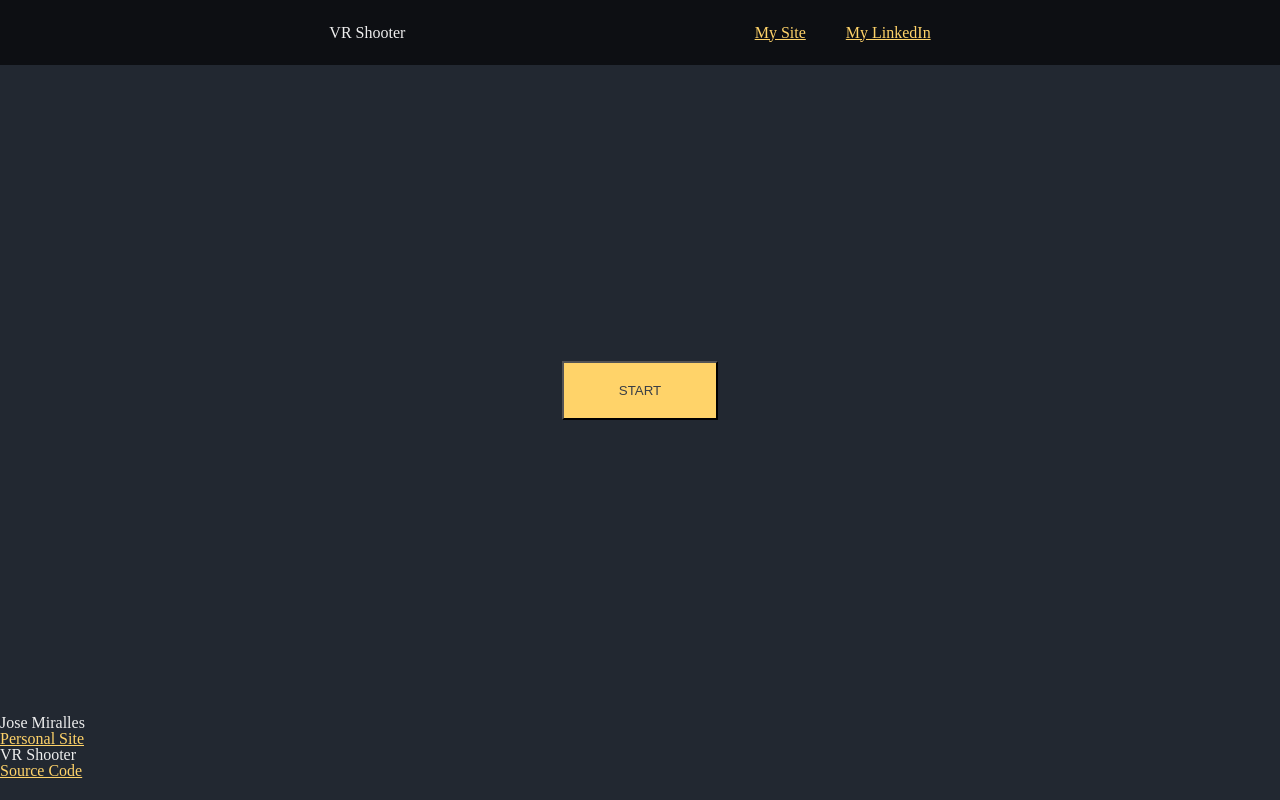
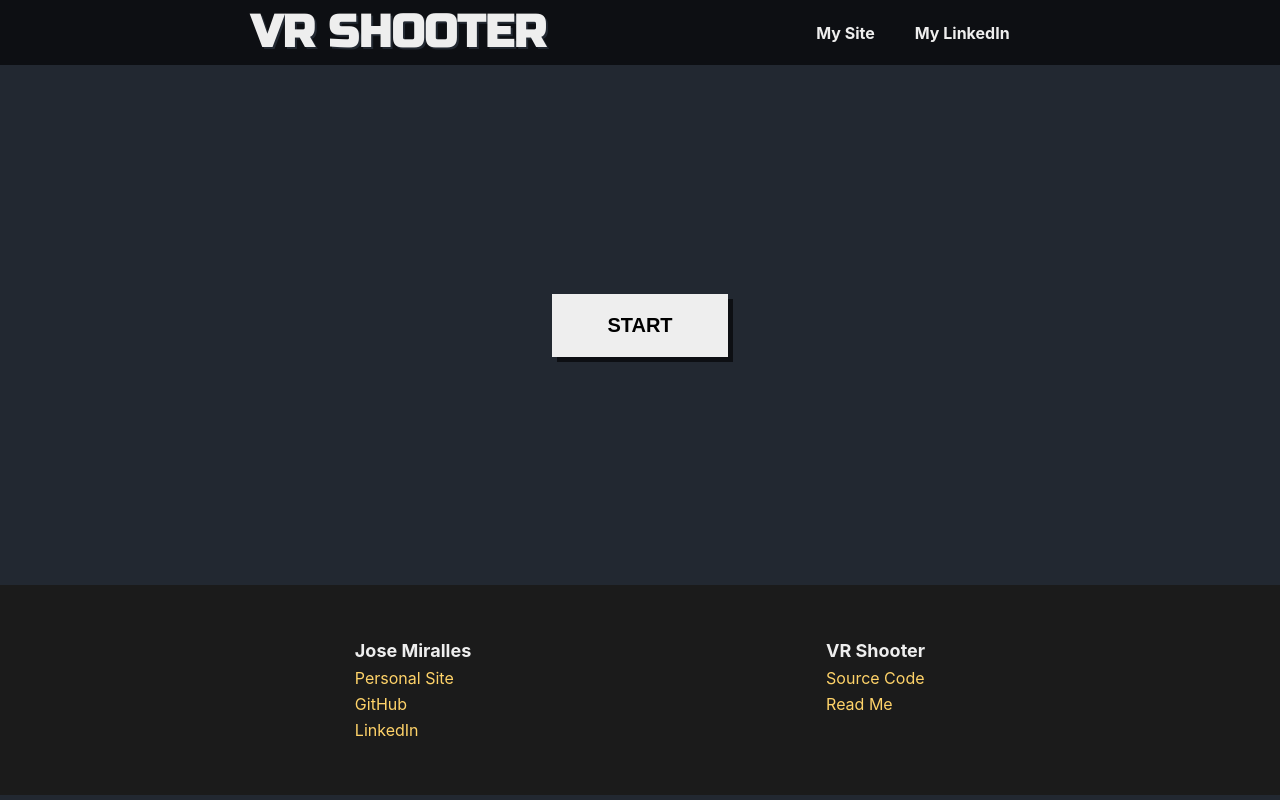
Before and after one commit to JoseMiralles/Chaos-VR, a website built with webpack: page index.html in a window 1280 px wide. Built offline with nearby package versions, Linux system fonts and the light colour scheme.

Commit message:
Added initial styling

```diff
--- a/index.html
+++ b/index.html
@@ -38,17 +38,20 @@
     </section>
 
     <footer>
-        <ul>
+        <ul id="main-list">
             <li>
                 <ul>
                     <li>Jose Miralles</li>
                     <li><a href="http://josemiralles.github.io/">Personal Site</a></li>
+                    <li><a href="https://github.com/JoseMiralles">GitHub</a></li>
+                    <li><a href="https://www.linkedin.com/in/josemiralles/">LinkedIn</a></li>
                 </ul>
             </li>
             <li>
                 <ul>
                     <li>VR Shooter</li>
                     <li><a href="https://github.com/JoseMiralles/VR-Shooter">Source Code</a></li>
+                    <li><a href="https://github.com/JoseMiralles/VR-Shooter#vr-shooter">Read Me</a></li>
                 </ul>
             </li>
         </ul>
--- a/src/styles/colors.scss
+++ b/src/styles/colors.scss
@@ -1,6 +1,6 @@
 $main: #ffd369;
 
-$dark: #393e46;
+$dark: #1b1b1b;
 $dark2: #222831;
 $dark3: darken( $dark2, 10% );
 
--- /dev/null
+++ b/src/styles/fonts.scss
@@ -0,0 +1 @@
+@import url('https://fonts.googleapis.com/css2?family=Russo+One&display=swap');
--- /dev/null
+++ b/src/styles/footer.scss
@@ -0,0 +1,32 @@
+footer {
+    display: flex;
+    align-items: center;
+
+    padding: 25px 0px;
+
+    background: $dark;
+    height: 20vh;
+}
+
+#main-list{
+    display: flex;
+    justify-content: space-evenly;
+    width: 100%;
+
+    ul > li {
+        padding: 5px 0px;
+
+        &:first-child{
+            font-weight: bold;
+            font-size: large;
+            color: $light;
+        }
+
+        a{
+            color: $main;
+            &:hover{
+                text-decoration: underline;
+            }
+        }
+    }
+}
--- a/src/styles/game.scss
+++ b/src/styles/game.scss
@@ -1,11 +1,11 @@
 #game-container{
-    height: 75vh;
+    height: 65vh;
 
     display: flex;
     justify-content: center;
     align-items: center;
 
-    padding: 25px;
+    // padding: 25px;
 }
 
 #game-window{
--- a/src/styles/index.scss
+++ b/src/styles/index.scss
@@ -1,7 +1,9 @@
 @import "../../node_modules/reset-css/reset.css";
 
+@import "./fonts.scss";
 @import "./colors.scss";
 @import "./main.scss";
 
 @import "./nav.scss";
 @import "./game.scss";
+@import "./footer.scss";
--- a/src/styles/main.scss
+++ b/src/styles/main.scss
@@ -1,6 +1,8 @@
 html {
     background: $dark2;
     color: $light;
+
+    font-family: -apple-system,BlinkMacSystemFont,"Segoe UI",Roboto,"Helvetica Neue",Arial,sans-serif,"Apple Color Emoji","Segoe UI Emoji","Segoe UI Symbol";
 }
 
 body {
@@ -8,16 +10,24 @@ body {
 }
 
 a{
-    color: $main;
+    color: $light;
+    text-decoration: none;
 }
 
 button {
     padding: 20px 55px;
-    background: $main;
-    color: $dark;
+    background: $light;
+    color: black;
+    font-weight: bold;
+    font-size: 20px;
+    border: none;
+    box-shadow: #0d0f13 5px 5px 0px;
+
+    &:hover{
+        background: $main;
+    }
 }
 
-
-.display-none{
+.display-none {
     display: none;
 }
--- a/src/styles/nav.scss
+++ b/src/styles/nav.scss
@@ -9,11 +9,19 @@ nav {
     #title-wrapper {
         align-self: center;
         justify-self: center;
+        font-weight: bold;
+        text-transform: uppercase;
+        font-size: 45px;
+        font-family: 'Russo One', sans-serif;
+        text-shadow: 2px 2px $dark2;
+        color: $light;
     }
 
     #nav-right{
         align-self: center;
         justify-self: flex-end;
+
+        font-weight: bold;
 
         display: flex;
 
@@ -31,7 +39,7 @@ nav {
         }
 
         li:hover{
-            background-color: $main;
+            background-color: $light;
             color: $dark;
             a{
                 color: $dark;
```
